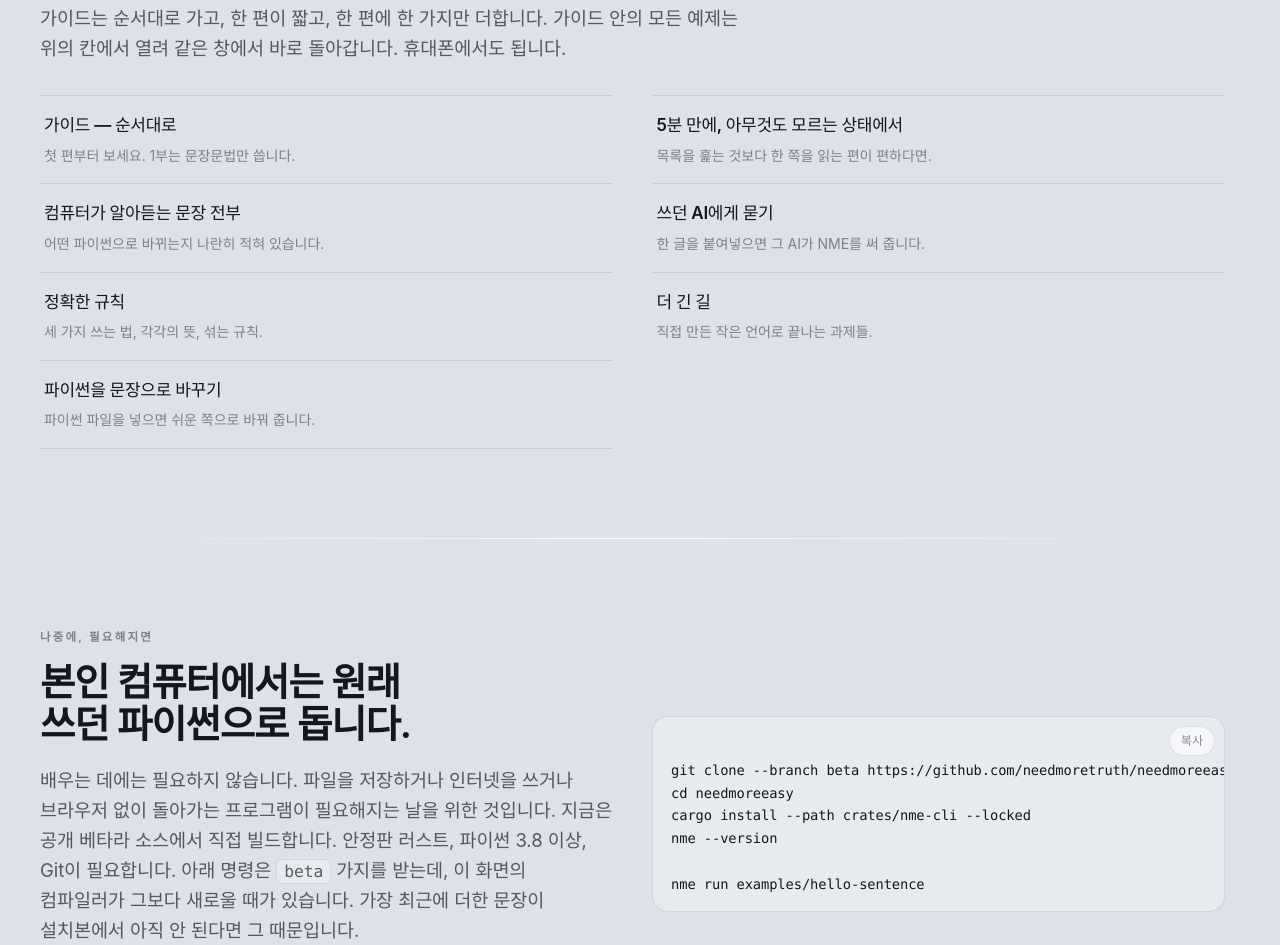
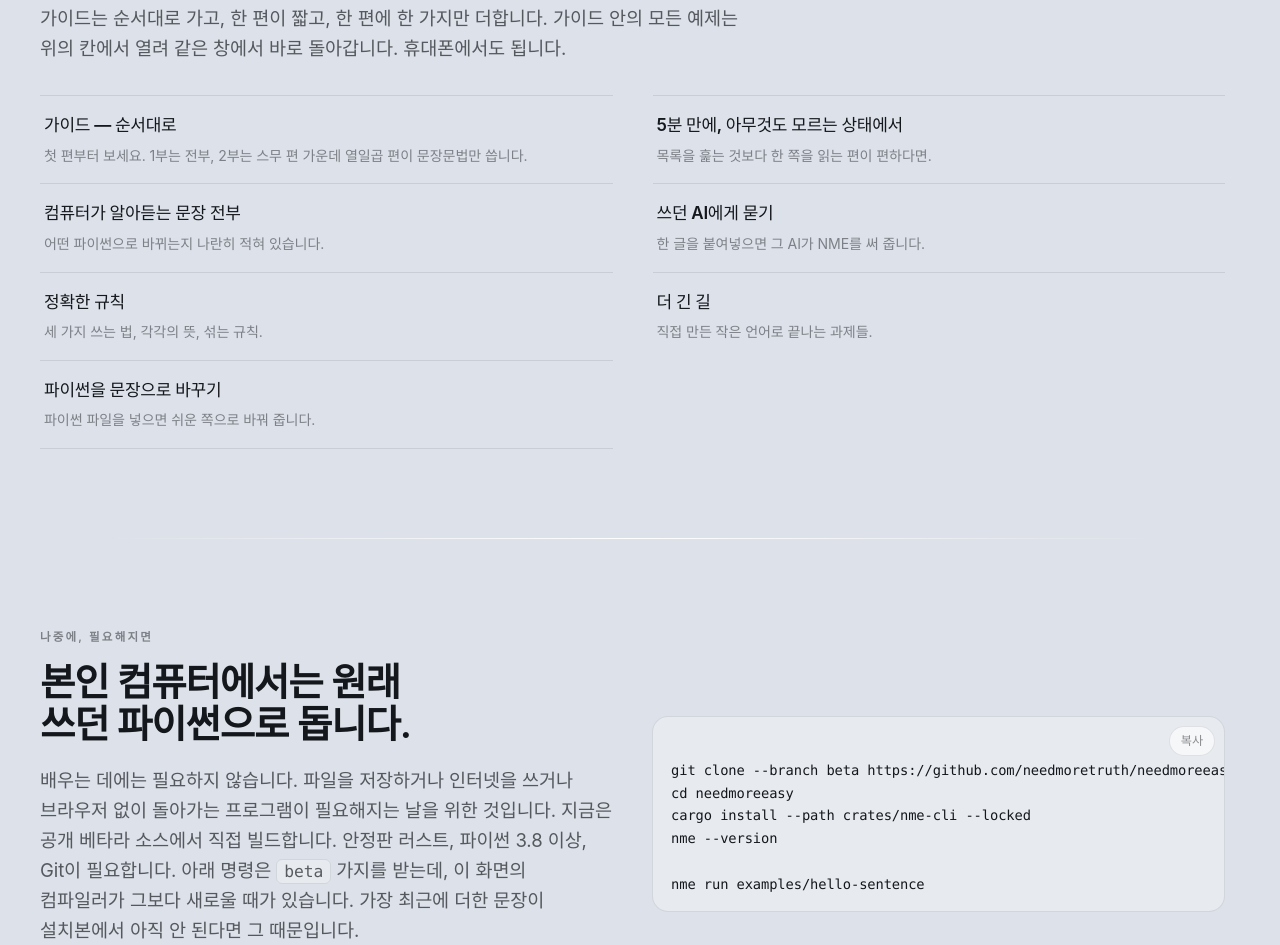
Before and after one commit to needmoretruth/needmoreeasy-site, a website with bundled scripts: page site/ko/index.html in a window 1280 px wide. Shown: the part 5992-6937 px from the top of the page. Built offline with nearby package versions, Linux system fonts and the light colour scheme; no server answers.

Commit message:
가이드 소개 문구를 실제 수치(1부 전부·2부 열일곱 편)로 맞춤

```diff
--- a/site/ko/index.html
+++ b/site/ko/index.html
@@ -434,7 +434,7 @@ show Hello 이름!
     </p>
     <ul class="links">
       <li><a href="/ko/learn/guides">가이드 — 순서대로</a>
-        <span>첫 편부터 보세요. 1부는 문장문법만 씁니다.</span></li>
+        <span>첫 편부터 보세요. 1부는 전부, 2부는 스무 편 가운데 열일곱 편이 문장문법만 씁니다.</span></li>
       <li><a href="/ko/learn/start">5분 만에, 아무것도 모르는 상태에서</a>
         <span>목록을 훑는 것보다 한 쪽을 읽는 편이 편하다면.</span></li>
       <li><a href="/ko/learn/syntax">컴퓨터가 알아듣는 문장 전부</a>
```
Also changed, not shown: site/index.html (+1 -1 lines).
